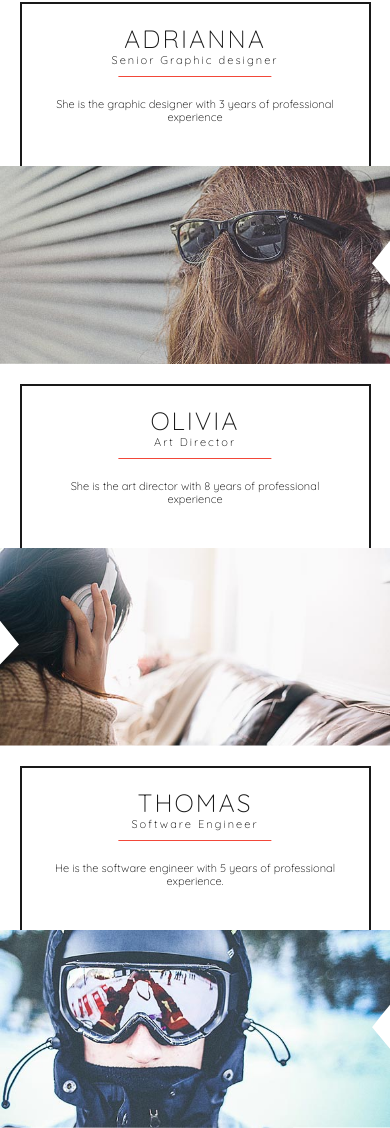
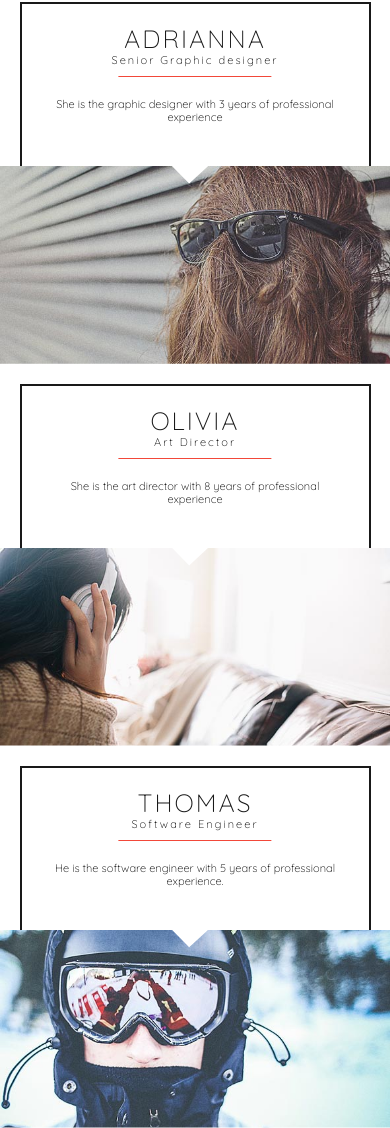
Before and after one commit to rafalpyska/weeklywebdevchallange8, a website: page index.html in a window 390 px wide. Shown: the part 1540-2668 px from the top of the page. Drawn offline with Linux system fonts and the light colour scheme.

Commit message:
Change position of clip in team images on mobile devices

```diff
--- a/sass/layout/_content.scss
+++ b/sass/layout/_content.scss
@@ -168,9 +168,15 @@
     width: 100%;
     &--first {
       clip-path: polygon(0% 0%, 0% 100%, 75.06% 100.32%, 97.85% 43.12%, 100.16% 37.55%, 100.16% 60.57%, 94.56% 47.38%, 43.54% 100%, 100% 100%, 100% 0px);
+      @include respond(phone) {
+        clip-path: polygon(0% 0%, 0% 100%, 48% 0%, 53.47% 0px, 48.51% 8.99%, 43.76% -1px, 48% 0px, 0px 100%, 100% 100%, 100% 0%);
+      }
     }
     &--second {
       clip-path: polygon(0% 0%, 0% 100%, 0% 52%, 0px 37%, 4.88% 49%, 0px 59.01%, 0px 64.66%, 0px 100%, 100% 100%, 100% 0%);
+      @include respond(phone) {
+        clip-path: polygon(0% 0%, 0% 100%, 48% 0%, 53.47% 0px, 48.51% 8.99%, 43.76% -1px, 48% 0px, 0px 100%, 100% 100%, 100% 0%);
+      }
     }
   }
   &__info {
```
Also changed, not shown: css/style.css.
